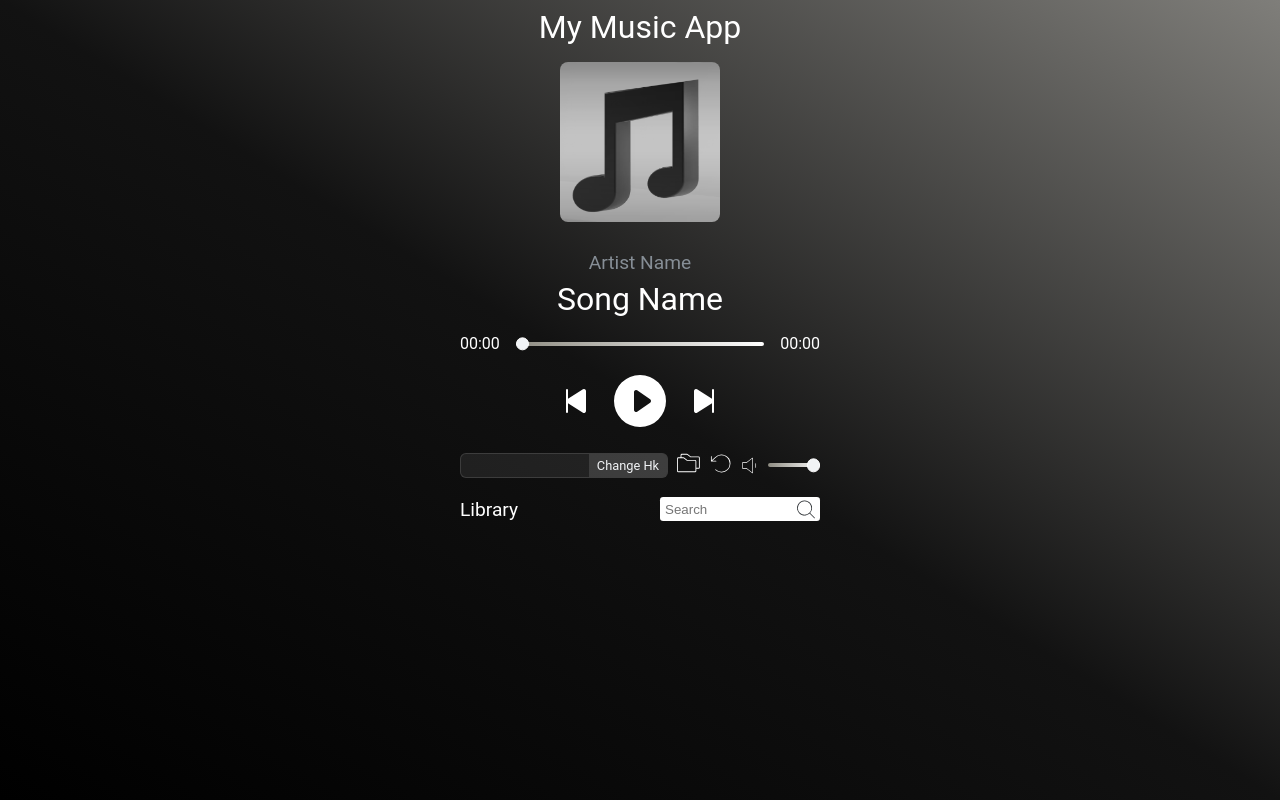
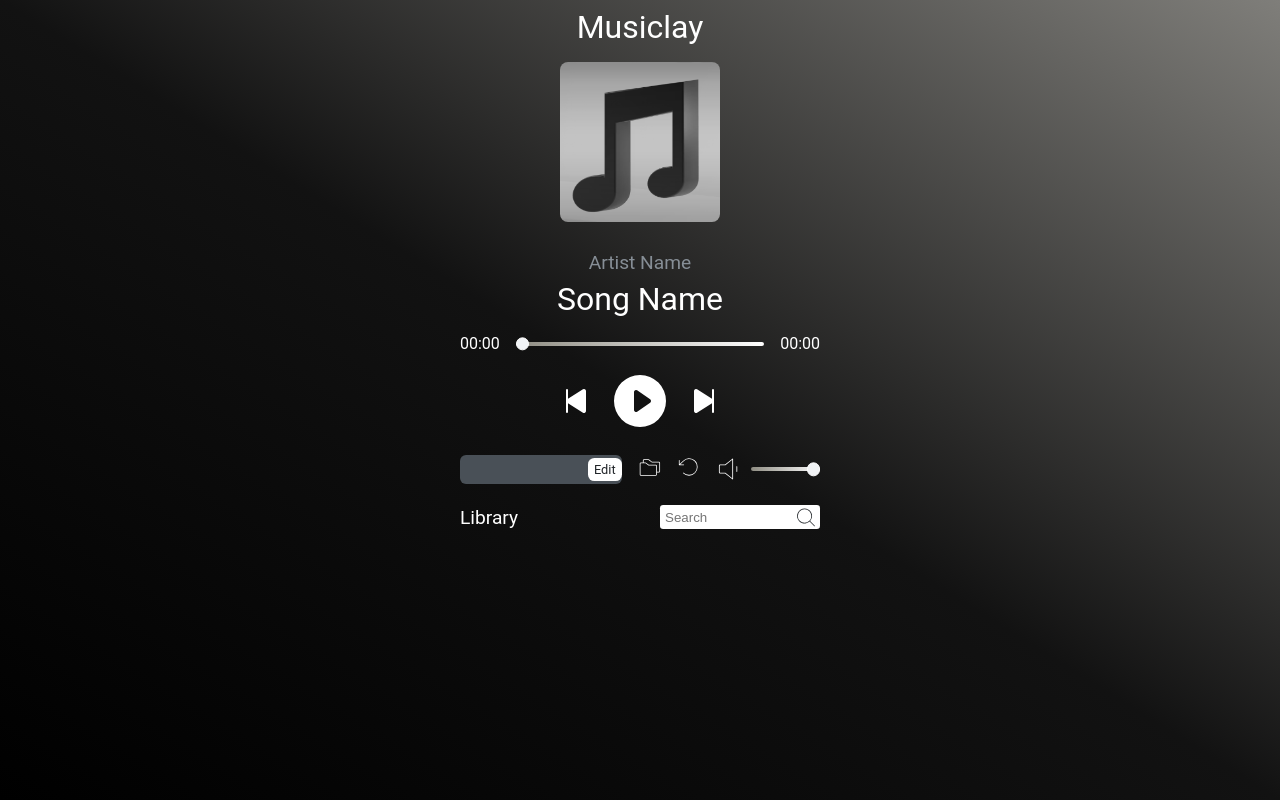
Before and after one commit to AnirbanRahi/mini-music-player-overlay, an Electron app: page index.html in a window 1280 px wide. Drawn offline with Linux system fonts and the light colour scheme; no server answers.

Commit message:
update hotkey container

```diff
--- a/index.html
+++ b/index.html
@@ -13,7 +13,7 @@
 
 <body>
     <div class="titlebar">
-        <span class="title">My Music App</span>
+        <span class="title">Musiclay</span>
     </div>
     <div class="container">
         <div class="playing">
@@ -61,10 +61,10 @@
             <div class="hotkey-container">
                 <!-- <span class="hotkey-label">Hotkey:</span> -->
                 <input type="text" id="hotkey-display" value="" readonly />
-                <button id="hotkey-button">Change Hk</button>
+                <button id="hotkey-button">Edit</button>
             </div>
             <div id="sources">
-                <svg xmlns="http://www.w3.org/2000/svg" id="add-sources-svg" width="28" height="28" fill="#ffffff"
+                <svg xmlns="http://www.w3.org/2000/svg" id="add-sources-svg" width="25" height="25" fill="#ffffff"
                     viewBox="0 0 256 256">
                     <path
                         d="M224,68H153.33l-28.8-21.6a12.05,12.05,0,0,0-7.2-2.4H72A12,12,0,0,0,60,56V76H40A12,12,0,0,0,28,88V200a12,12,0,0,0,12,12H192.89A11.12,11.12,0,0,0,204,200.89V180h20.89A11.12,11.12,0,0,0,236,168.89V80A12,12,0,0,0,224,68ZM196,200.89a3.12,3.12,0,0,1-3.11,3.11H40a4,4,0,0,1-4-4V88a4,4,0,0,1,4-4H85.33a4,4,0,0,1,2.4.8l29.87,22.4a4,4,0,0,0,2.4.8h72a4,4,0,0,1,4,4Zm32-32a3.12,3.12,0,0,1-3.11,3.11H204V112a12,12,0,0,0-12-12H121.33L92.53,78.4a12.05,12.05,0,0,0-7.2-2.4H68V56a4,4,0,0,1,4-4h45.33a4,4,0,0,1,2.4.8L149.6,75.2a4,4,0,0,0,2.4.8h72a4,4,0,0,1,4,4Z">
@@ -72,7 +72,7 @@
                 </svg>
             </div>
             <div id="refresh">
-                <svg xmlns="http://www.w3.org/2000/svg" id="refresh-svg" width="25" height="25" fill="#ffffff"
+                <svg xmlns="http://www.w3.org/2000/svg" id="refresh-svg" width="24" height="24" fill="#ffffff"
                     viewBox="0 0 256 256">
                     <path
                         d="M220,128a92,92,0,0,1-90.77,92H128a91.47,91.47,0,0,1-63.13-25.1,4,4,0,1,1,5.5-5.82A84,84,0,1,0,68.6,68.57l-.13.12L34.3,100H72a4,4,0,0,1,0,8H24a4,4,0,0,1-4-4V56a4,4,0,0,1,8,0V94.89l35-32A92,92,0,0,1,220,128Z">
@@ -80,7 +80,7 @@
                 </svg>
             </div>
             <div class="volume">
-                <svg xmlns="http://www.w3.org/2000/svg" width="31" height="31" fill="#ffffff" viewBox="0 0 256 256">
+                <svg xmlns="http://www.w3.org/2000/svg" width="40" height="40" fill="#ffffff" viewBox="0 0 256 256">
                     <path
                         d="M161.76,28.41a4,4,0,0,0-4.22.43L86.63,84H40A12,12,0,0,0,28,96v64a12,12,0,0,0,12,12H86.63l70.91,55.16A4.07,4.07,0,0,0,160,228a3.92,3.92,0,0,0,1.76-.41A4,4,0,0,0,164,224V32A4,4,0,0,0,161.76,28.41ZM156,215.82l-65.54-51A4.06,4.06,0,0,0,88,164H40a4,4,0,0,1-4-4V96a4,4,0,0,1,4-4H88a4.06,4.06,0,0,0,2.46-.84l65.54-51ZM204,104v48a4,4,0,0,1-8,0V104a4,4,0,0,1,8,0Z">
                     </path>
--- a/script.js
+++ b/script.js
@@ -131,7 +131,6 @@ async function loadHotkey() {
     display.value = hotkey;
 }
 
-// 🔥 Capture key combo in real time
 display.addEventListener('keydown', (e) => {
     if (!editing) return;
 
@@ -151,7 +150,7 @@ display.addEventListener('keydown', (e) => {
     }
 
     currentHotkey = keys.join('+');
-    display.value = currentHotkey; // 🔥 real-time update
+    display.value = currentHotkey;
 });
 
 // Button logic (Change ↔ OK)
@@ -181,7 +180,7 @@ button.addEventListener('click', async () => {
         }
 
         display.readOnly = true;
-        button.textContent = "Change Hk";
+        button.textContent = "Edit";
         editing = false;
         currentHotkey = "";
     }
--- a/style.css
+++ b/style.css
@@ -11,6 +11,7 @@
     --size-2: 1em;
     --size-3: 1.2em;
     --size-4: 2em;
+    --size-5: 1.8em;
     --bg-color-1: linear-gradient(to bottom left, #7f7e7a 0%, #121212 50%, #000000 100%);
     --bg-color-2: linear-gradient(to right, #8f8d83, #FFFFFF);
     --bg-color-3: linear-gradient(to bottom, #8f8d83, #FFFFFF);
@@ -171,7 +172,7 @@ svg:hover path {
     display: flex;
     align-items: center;
     gap: .5em;
-    width: 5em;
+    width: 6.5em;
 }
 
 .search {
@@ -232,17 +233,6 @@ svg:hover path {
     font-family: var(--font);
 }
 
-/*
-<div class="song-card">
-    <span class="serial">1</span>
-    <img src="./music-logo.png" alt="Song Title">
-    <div class="details">
-        <p>Song Title</p>
-        <p>Artist Name</p>
-    </div>
-    <span class="time">03:45</span>
-</div>
-*/
 .song-card {
     display: flex;
     align-items: center;
@@ -355,81 +345,45 @@ html {
     scroll-behavior: smooth;
 }
 
-/*
-<div class="hotkey-container">
-                <span class="hotkey-label">Hotkey:</span>
-                <input type="text" id="hotkey-display" value="" readonly />
-                <button id="hotkey-button">Change</button>
-            </div> */
 
 .hotkey-container {
     display: flex;
     align-items: center;
-
     gap: 0;
-    /* no gaps → unified look */
-
-    width: 60%;
-    max-width: 13em;
-
+    height: var(--size-5);
+    width: 45%;
+    justify-content: space-between;
     border-radius: 6px;
     overflow: hidden;
-    /* 🔥 merges children visually */
-
-    background: rgba(255, 255, 255, 0.08);
-    border: 1px solid rgba(255, 255, 255, 0.12);
+    background:#495057;
 }
 
-/* Label */
-.hotkey-label {
-    padding: 4px 6px;
 
+#hotkey-display {
+    flex: 1;
+    padding-left: 0.5em;
+    min-width: 0;
     font-size: var(--size-1);
     font-family: var(--font);
-
-    background: rgba(255, 255, 255, 0.08);
-    /* same as container */
-    color: var(--color-3);
-
-    border-right: 1px solid rgba(255, 255, 255, 0.12);
-    /* subtle divider */
-}
-
-/* Input */
-#hotkey-display {
-    flex: 1;
-    min-width: 0;
-
-    padding: 4px 6px;
-
-    font-size: var(--size-1);
-    font-family: var(--font);
-    text-align: center;
-
     border: none;
     outline: none;
-
     background: transparent;
-    /* 🔥 blends into container */
     color: var(--color-4);
 }
 
-/* Button */
 #hotkey-button {
-    padding: 4px 8px;
-
+    height: var(--size-5);
     font-size: var(--size-1);
     font-family: var(--font);
-
     border: none;
-
-    background: rgba(255, 255, 255, 0.12);
-    color: var(--color-3);
-
+    background: var(--color-4);
+    color: var(--color-1);
     cursor: pointer;
+    padding-right: 0.5em;
+    padding-left: 0.5em;
+    border-radius: .5em;
 }
 
-/* Button hover */
 #hotkey-button:hover {
     background: rgba(255, 255, 255, 0.2);
 }
```
